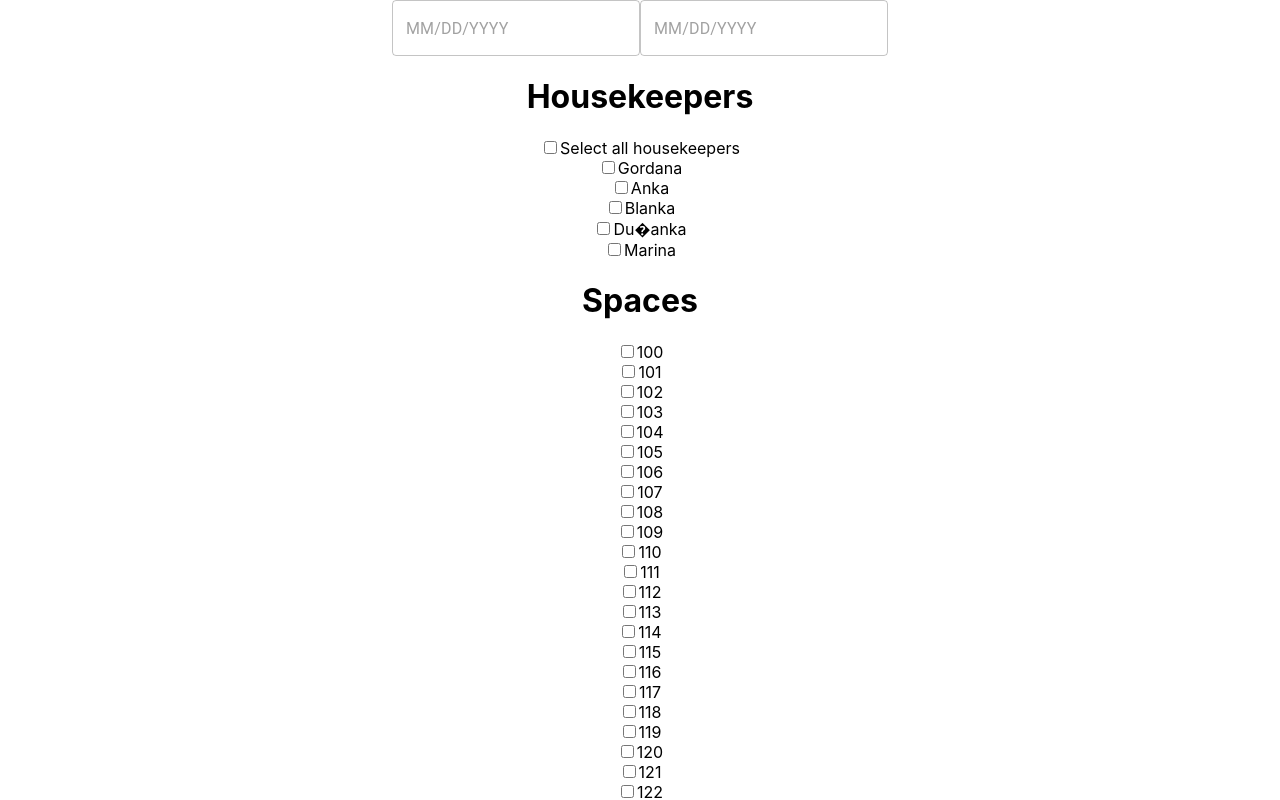
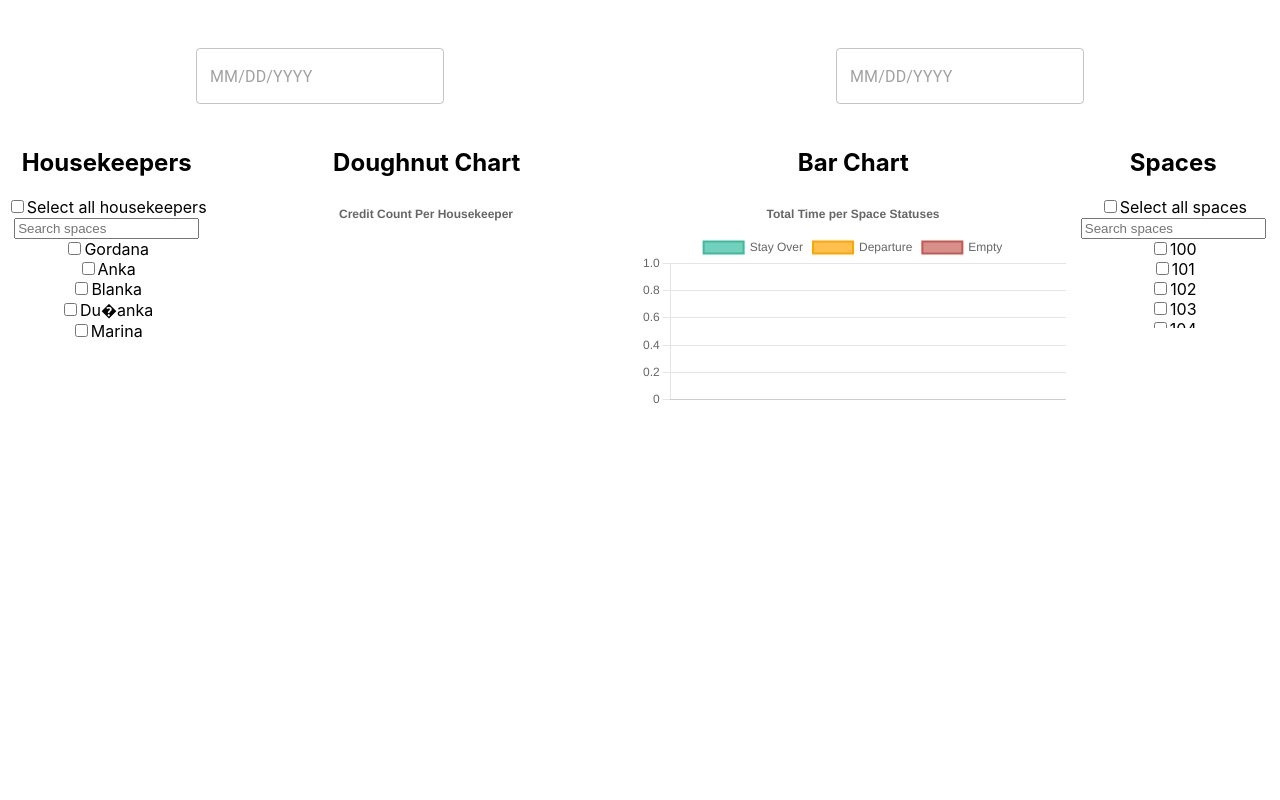
Before and after one commit to mtochi/Flexkeeping, a React (Create React App) app: page / in a window 1280 px wide. Shown: the top 800 px of the page. Built offline with nearby package versions, Linux system fonts and the light colour scheme.

Commit message:
ui changes

```diff
--- a/src/components/Cleanups.tsx
+++ b/src/components/Cleanups.tsx
@@ -1,3 +1,5 @@
+import Box from '@mui/material/Box';
+import Grid from '@mui/material/Grid';
 import { DatePicker } from '@mui/x-date-pickers/DatePicker';
 import dayjs, { Dayjs } from 'dayjs';
 import { useDatesDispatch } from '../contexts/DateContext';
@@ -13,27 +15,49 @@ export const Cleanups = () => {
   console.log(dates)
 
   return (
-    <div>
+    <Box sx={{ width: '100%' }}>
+    <Grid container rowSpacing={3} columnSpacing={0} sx={{marginTop: 3}}>
+      <Grid item xs={6}>
         <DatePicker
           minDate={dayjs('2023-04-01')}
           maxDate={dayjs('2023-04-07')}
-        onChange={(e) => {dispatch({
+          onChange={(e) => {
+            dispatch({
               type: 'SET_START_DATE',
               date: e,
-      });}}/>
+            });
+          }} />
+      </Grid>
+      <Grid item xs={6}>
 
         <DatePicker
           minDate={dayjs('2023-04-01')}
           maxDate={dayjs('2023-04-07')}
-        onChange={(e) => {dispatch({
+          onChange={(e) => {
+            dispatch({
               type: 'SET_END_DATE',
               date: e,
-      });}}/>
-        <HouseKeepers/>
-        <Spaces/>
-        <DoughnutChart/>
-        <BarChart/>
-    </div>
+            });
+          }} />
+      </Grid>
 
+      <Grid item xs={2}>
+      <Box sx={{ height: '250px', overflowY: 'scroll' }}>
+            <HouseKeepers />
+          </Box>
+      </Grid>
+      <Grid item xs={4}>
+        <DoughnutChart />
+      </Grid>
+      <Grid item xs={4}>
+        <BarChart />
+      </Grid>
+      <Grid item xs={2}>
+      <Box sx={{ height: '200px', overflowY: 'scroll' }}>
+            <Spaces />
+          </Box>
+      </Grid>
+    </Grid>
+    </Box>
   );
 }
--- a/src/components/HouseKeepers.tsx
+++ b/src/components/HouseKeepers.tsx
@@ -1,16 +1,20 @@
+import Box from '@mui/material/Box';
 import { ChangeEvent, useState } from 'react';
-import { useHouseKeepersDispatch } from '../contexts/HouseKeepersContext';
+import { useHouseKeepers, useHouseKeepersDispatch } from '../contexts/HouseKeepersContext';
 import maids from '../data/maids.json';
 
 export const HouseKeepers = () => {
     const maidsList = maids;
+    const houseKeepers = useHouseKeepers();
     const dispatch = useHouseKeepersDispatch();
     const [selectAll, setSellectAll] = useState(Boolean);
+    const [searchTerm, setSearchTerm] = useState("");
+
     const handleSelectAll = (event: ChangeEvent<HTMLInputElement>) =>{
         const isChecked = event.target.checked;
         console.log("Select all ", isChecked);
         if(isChecked){
-            setSellectAll(true)
+            setSellectAll(true);
             maidsList.map(maid => {
                 dispatch({
                     type: 'SET_HOUSEKEEPERS',
@@ -22,21 +26,30 @@ export const HouseKeepers = () => {
             setSellectAll(false)
             maidsList.map(maid => {
                 dispatch({
-                    type: 'REMOVE_HOUSEKEEPERS',
-                    id: maid.id
+                    type: 'REMOVE_ALL_HOUSEKEEPERS',
                 })
             })
         }
     }
 
+    const filteredHouseKeepers = maidsList.filter(maid => {
+        console.log(searchTerm)
+        console.log(maid.name.includes(searchTerm))
+        return maid.name.toLowerCase().includes(searchTerm.toLowerCase());
+      });
     return (
         <div>
-            <h1>Housekeepers</h1>
-            <input type="checkbox" value={"Select all housekeepers"} onChange={(e) => handleSelectAll(e)}/>
-            <label>Select all housekeepers</label>
-            {maidsList.map(maid => (
+            <Box sx={{position: 'sticky', top: '0', backgroundColor: 'white'}}>
+                <h2 style={{ textAlign: "center" }}>Housekeepers</h2>
+                <input type="checkbox" value={"Select all housekeepers"} checked={selectAll} onChange={(e) => handleSelectAll(e)}/>
+                <label>Select all housekeepers</label><br></br>
+                <input type="text" placeholder="Search spaces" value={searchTerm}  onChange={(e) => setSearchTerm(e.target.value)} />
+
+            </Box>
+
+            {filteredHouseKeepers.map(maid => (
                 <div key={maid.id}>
-                    <input type="checkbox" value={maid.id} checked={selectAll} onChange={(e) => {
+                    <input type="checkbox" value={maid.id} checked={houseKeepers.find(item=>maid.id ===item.id)} onChange={(e) => {
                         const isChecked = e.target.checked;
                         if (isChecked) {
                             dispatch({
@@ -46,6 +59,7 @@ export const HouseKeepers = () => {
                             });
                         }
                         else {
+                            setSellectAll(false);
                             dispatch({
                                 type: 'REMOVE_HOUSEKEEPERS',
                                 id: maid.id
--- a/src/components/Spaces.tsx
+++ b/src/components/Spaces.tsx
@@ -1,4 +1,5 @@
-import { Checkbox } from '@mui/material';
+import Box from '@mui/material/Box';
+import { ChangeEvent, useState } from 'react';
 import { useSpaces, useSpacesDispatch } from '../contexts/SpacesContext';
 import spaces from '../data/spaces.json';
 
@@ -6,14 +7,49 @@ export const Spaces = () => {
     const spacesList = spaces;
     const cleanups = useSpaces();
     const dispatch = useSpacesDispatch();
+    const [selectAll, setSellectAll] = useState(Boolean);
+    const [searchTerm, setSearchTerm] = useState("");
+
+    const filteredSpaces = spacesList.filter(space => {
+        return space.title.toString().includes(searchTerm.toLowerCase());
+      });
     console.log(cleanups)
+
+    const handleSelectAll = (event: ChangeEvent<HTMLInputElement>) =>{
+        const isChecked = event.target.checked;
+        console.log("Select all ", isChecked);
+        if(isChecked){
+            setSellectAll(true);
+            spacesList.map(space => {
+                dispatch({
+                    type: 'SET_SPACES',
+                    id: space.id,
+                    title: space.title
+                });
+            })
+        }else{
+            setSellectAll(false)
+            spacesList.map(space => {
+                dispatch({
+                    type: 'REMOVE_ALL_SPACES',
+                })
+            })
+        }
+    }
     return (
         <div>
-            <h1>Spaces</h1>
+            <Box sx={{position: 'sticky', top: 0, backgroundColor: 'white'}}>
+            <h2 style={{ textAlign: "center" }}>Spaces</h2>
+            <input type="checkbox" value={"Select all housekeepers"} checked={selectAll} onChange={(e) => handleSelectAll(e)}/>
+            <label>Select all spaces</label><br></br>
+            <input type="text" placeholder="Search spaces" value={searchTerm} onChange={(e) => setSearchTerm(e.target.value)} />
 
-            {spacesList.map(space => (
+            </Box>
+
+
+            {filteredSpaces.map(space => (
                 <div key={space.id}>
-                    <input type="checkbox" value={space.id} onChange={(e) => {
+                    <input type="checkbox" value={space.id} checked={cleanups.find(item=>space.id ===item.id)} onChange={(e) => {
                         console.log("HEREEEEEEEEEEEEEEEE");
                         console.log(e.target.value);
                         console.log("CLEANUPS")
@@ -26,6 +62,7 @@ export const Spaces = () => {
                             });
                         }
                         else {
+                            setSellectAll(false);
                             dispatch({
                                 type: 'REMOVE_SPACES',
                                 id: space.id
--- a/src/contexts/HouseKeepersContext.tsx
+++ b/src/contexts/HouseKeepersContext.tsx
@@ -46,6 +46,9 @@ function houseKeepersReducer(houseKeepers: any, action: { type: string; id: any;
         return houseKeepers;
       }
       }
+      case 'REMOVE_ALL_HOUSEKEEPERS': {
+        return [];
+      }
       default: {
         throw Error('Unknown action: ' + action.type);
       }
--- a/src/contexts/SpacesContext.tsx
+++ b/src/contexts/SpacesContext.tsx
@@ -44,6 +44,9 @@ function spacesReducer(spaces: any, action: { type: string; id: any; title: any;
         return spaces;
       }
       }
+      case 'REMOVE_ALL_SPACES': {
+        return [];
+      }
       default: {
         throw Error('Unknown action: ' + action.type);
       }
```
Lines whose indentation alone changed are shown as unchanged.
